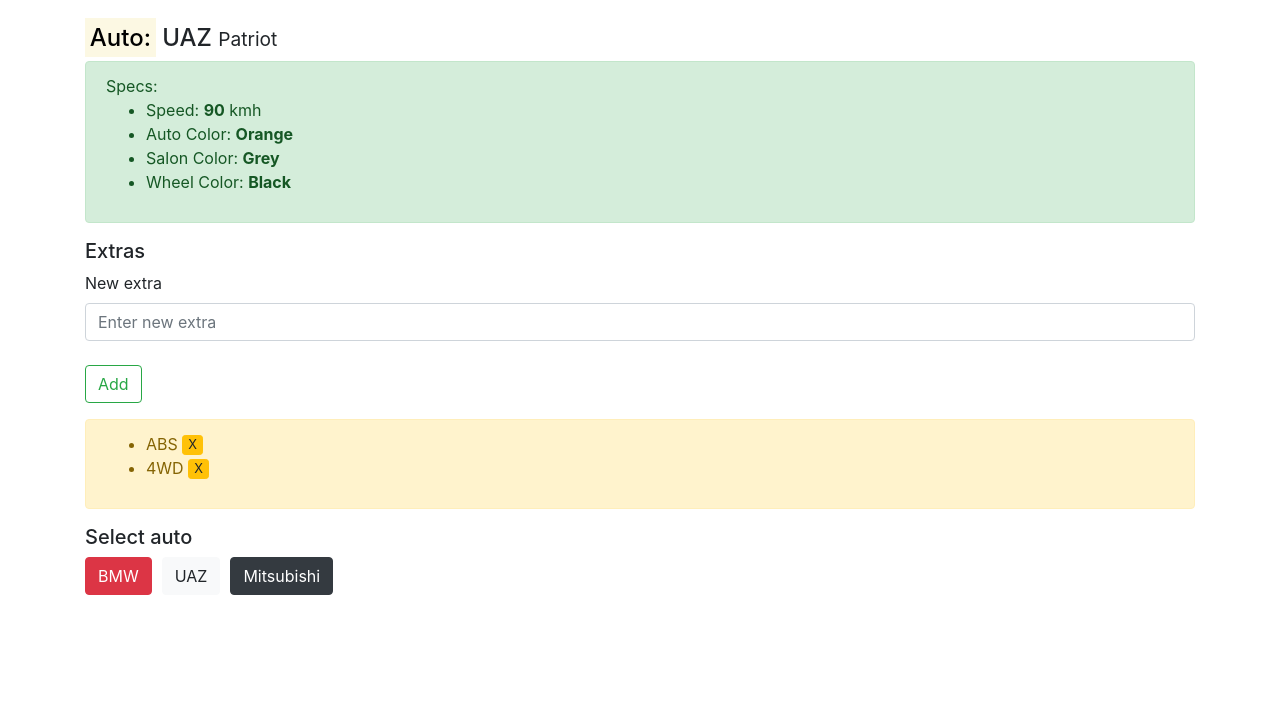
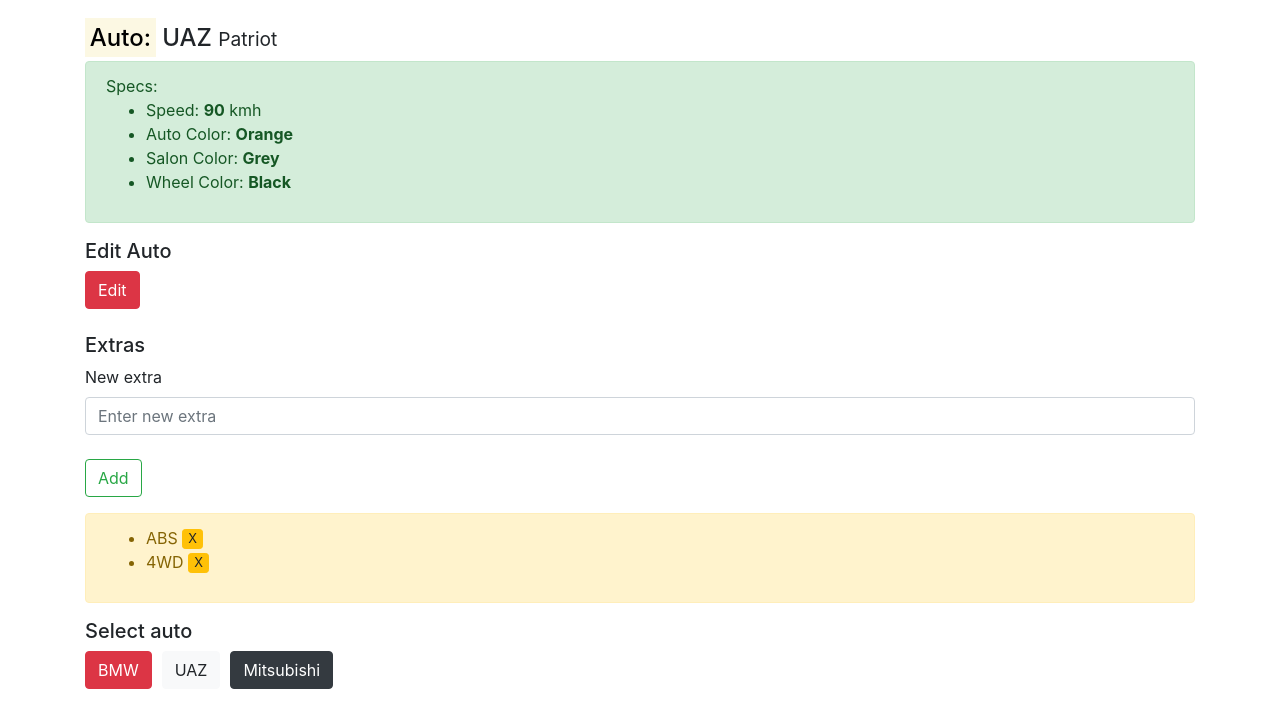
Before and after one commit to kyberorg-lab/ang, an Angular app in the folder webapp/: page / in a window 1280 px wide. Shown: the top 728 px of the page. Built offline with nearby package versions, Linux system fonts and the light colour scheme.

Commit message:
Dynamic Edit

```diff
--- a/webapp/src/app/app.module.ts
+++ b/webapp/src/app/app.module.ts
@@ -4,6 +4,7 @@
 import { AppRoutingModule } from './app-routing.module';
 import { AppComponent } from './app.component';
 import { CarComponent } from './components/car/car.component';
+import {FormsModule} from '@angular/forms';
 
 @NgModule({
   declarations: [
@@ -12,7 +13,8 @@
   ],
   imports: [
     BrowserModule,
-    AppRoutingModule
+    AppRoutingModule,
+    FormsModule
   ],
   providers: [],
   bootstrap: [AppComponent]
--- a/webapp/src/app/components/car/car.component.css
+++ b/webapp/src/app/components/car/car.component.css
@@ -7,3 +7,7 @@
     padding: 5px;
     line-height: 8px;
 }
+
+.container {
+    margin-bottom: 50px;
+}
--- a/webapp/src/app/components/car/car.component.html
+++ b/webapp/src/app/components/car/car.component.html
@@ -14,6 +14,21 @@
             <li>Wheel Color: <strong>{{colors.wheels}}</strong></li>
         </ul>
     </div>
+
+    <h5>Edit Auto</h5>
+    <button class="btn btn-danger" (click)="showEdit()">Edit</button>
+    <div><br></div>
+    <form *ngIf="isEdit">
+        <div class="form-group">
+            <input type="text" placeholder="Auto name" [(ngModel)]="name" name="name"><br>
+            <input type="text" placeholder="Auto model" [(ngModel)]="model" name="model"><br>
+            <input type="text" placeholder="Speed" [(ngModel)]="speed" name="speed"><br>
+            <input type="text" placeholder="Auto color" [(ngModel)]="colors.car" name="car-color"><br>
+            <input type="text" placeholder="Salon color" [(ngModel)]="colors.salon" name="salon-color"><br>
+            <input type="text" placeholder="Wheels color" [(ngModel)]="colors.wheels" name="wheels-color"><br>
+        </div>
+    </form>
+
     <h5>Extras</h5>
     <form (submit)="addExtra(newExtra.value)">
         <div class="form-group">
@@ -28,7 +43,7 @@
         <ul>
             <li *ngFor="let opt of options">
                 {{opt}}
-            <button class="btn btn-warning btn-sm" (click)="deleteExtra(opt)">X</button>
+                <button class="btn btn-warning btn-sm" (click)="deleteExtra(opt)">X</button>
             </li>
         </ul>
     </div>
--- a/webapp/src/app/components/car/car.component.ts
+++ b/webapp/src/app/components/car/car.component.ts
@@ -16,6 +16,7 @@
         fuel: Fuel,
     };
     options: string[];
+    isEdit = false;
 
     constructor() {
     }
@@ -34,10 +35,6 @@
             fuel: Fuel.BENSIN
         };
         this.options = ['ABS', '4WD'];
-    }
-
-    onMitsubishiSelect(): void {
-
     }
 
     onAutoSelect(auto: string): void {
@@ -96,6 +93,10 @@
             }
         }
     }
+
+    showEdit(): void {
+        this.isEdit = !this.isEdit;
+    }
 }
 
 interface Colors {
```
